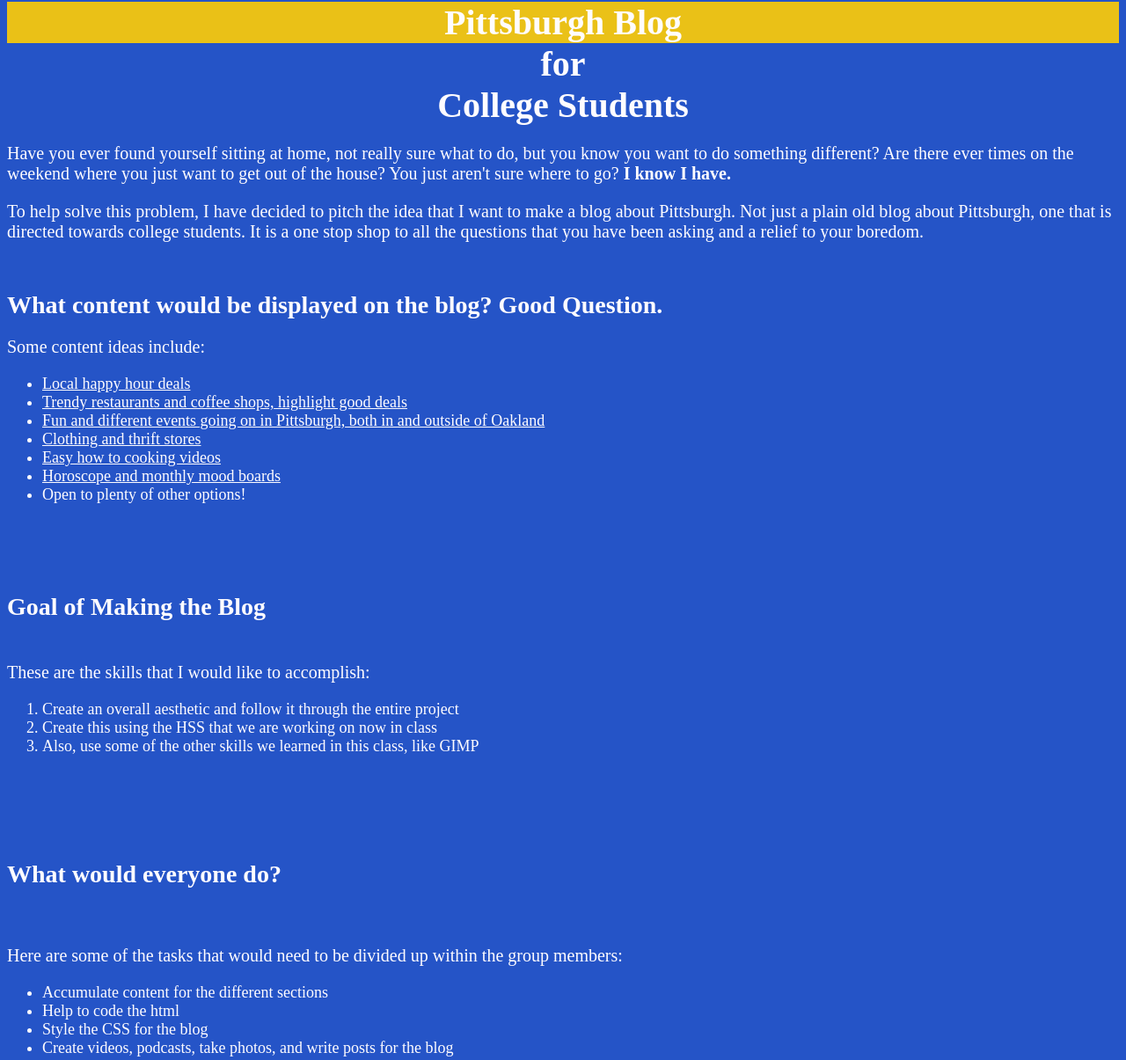
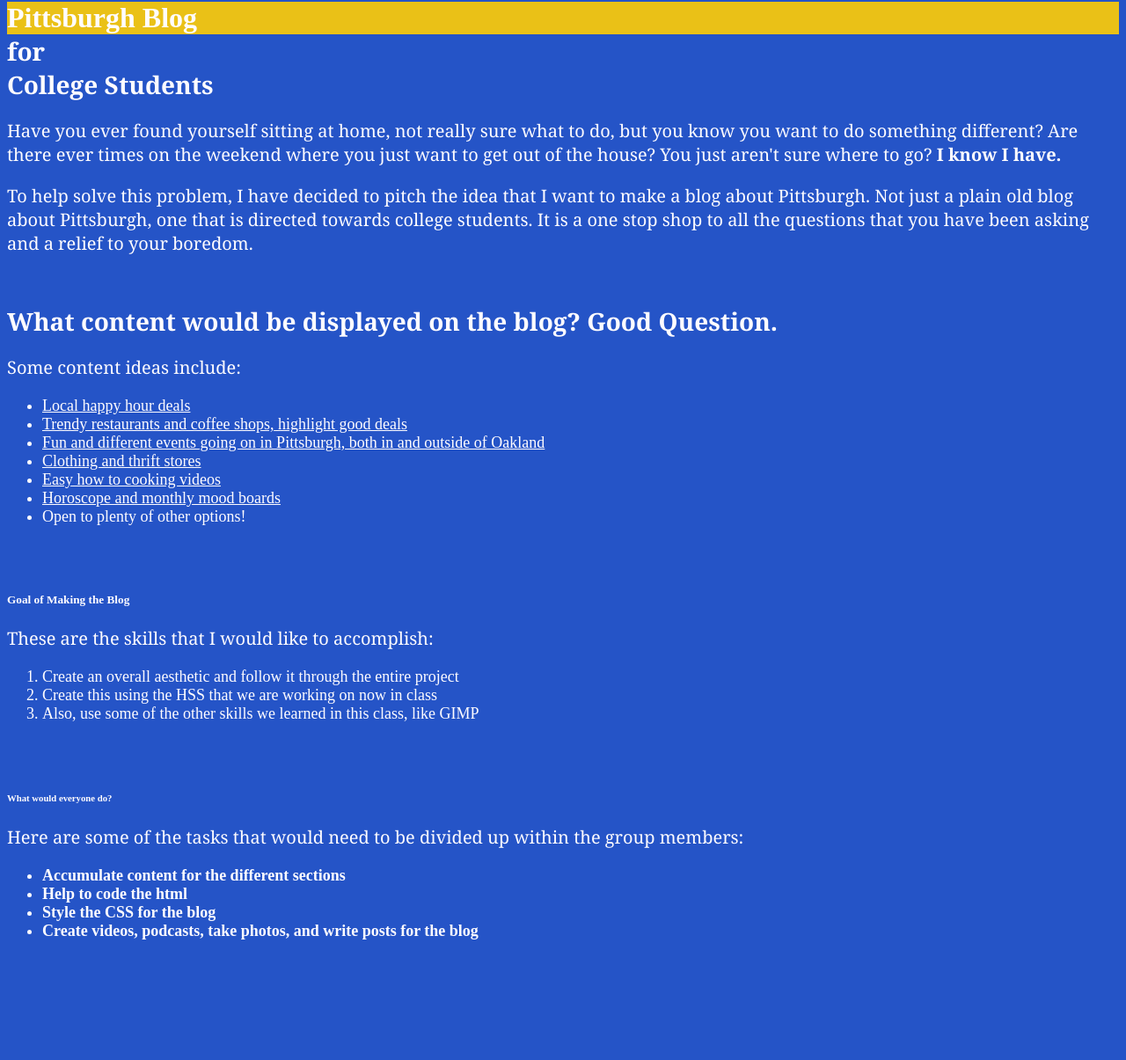
Before and after one commit to sammiepugh/Webslinging-with-HTML-CSS, a plain HTML site: page index.html in a window 1280 px wide. Shown: the part 958-2163 px from the top of the page at 88% size. After the commit the page ends 2118 px from the top, so only its background shows below. Drawn offline with Linux system fonts and the light colour scheme.

Commit message:
Portfolio Final Style CSS

```diff
--- a/style.css
+++ b/style.css
@@ -2,24 +2,31 @@ body {
   color: #FEFCFF; /* milky white */
   background-color: #2554C7 /* blue */
 }
-h1,h2,h3 {
+title {
+    width: 100%;
+    background-color: #eac117;
+    padding: 2em;
+}
+h1, {
   font-size: 40px;
   text-align: center;
   font-weight: bolder;
   font-family:inherit;
+  max-width: auto;
+  font-family: "Georgia", serif;
 }
-h4,h5,h6 {
+h2,h3,h4 {
   font-size: 28px;
-  font-family:inherit;
+  font-family:"Georgia", serif;
 }
 p, section{
    font-size: 20px;
-   font-family:inherit;
+   font-family:"Georgia", serif;
    font-weight: normal;
  }
 ul,ol {
   font-size: 18px;
-  font-family:inherit;
+  font-family:"Georgia", serif
   font-weight: lighter;
 }
 a {
```
